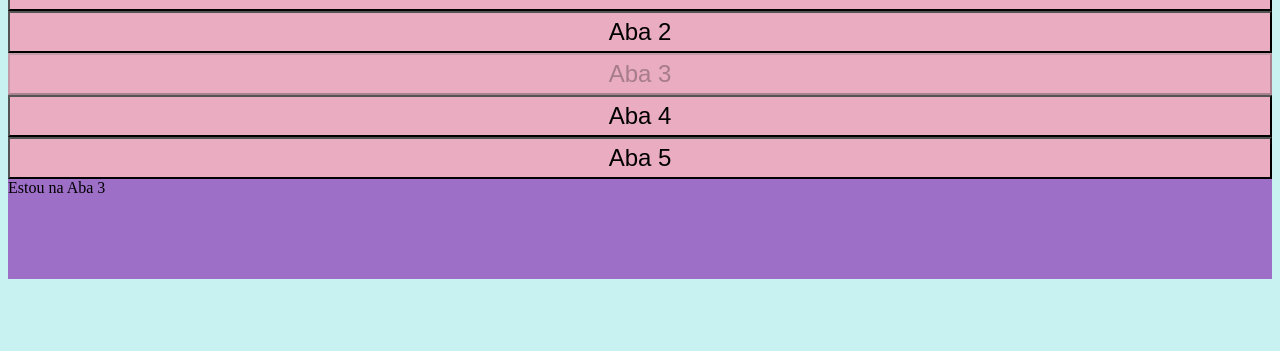
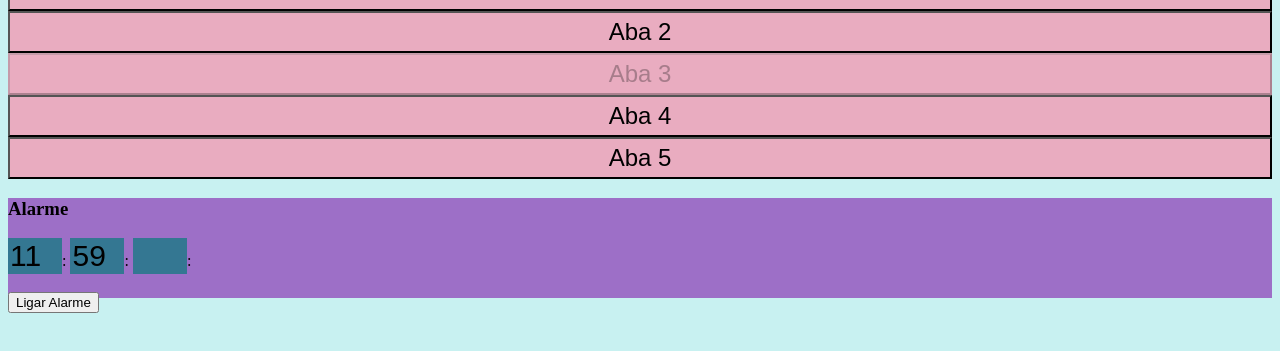
Before and after one commit to lyndossantos/g243g1t, a plain HTML site: page index.html in a window 1280 px wide. Both pictures are taken after a click on the button "Aba 3". Shown: the part 139-490 px from the top of the page. Drawn offline with Linux system fonts and the light colour scheme.

Commit message:
Add files via upload

```diff
--- a/estilo/base.css
+++ b/estilo/base.css
@@ -1,4 +1,11 @@
+.desp{
+    border: none;
+    width: 50px;
+    color: black;
+    background-color: #347792;
+    font-size: 30px;
 
+}
 .conteudo{
     width: 100%;
     text-align: center;
--- a/index.html
+++ b/index.html
@@ -34,7 +34,15 @@
             <button onclick="iniciarContagem()">Contar</button><br>
             <span id="valor"></span>
         </div>
-        <div id="a3" class="aba3">Estou na Aba 3</div>
+        <div id="a3" class="aba3">
+            <h3>Alarme</h3>
+            <input type="number" id="hd" max="23" min="0" class="desp">:
+            <input type="number" id="md" max="59" min="0" class="desp">:
+            <input type="number" id="sd" max="59" min="0" class="desp">:
+            <br><br>
+            <button onclick="ligar_alarme()">Ligar Alarme</button>
+
+        </div>
         <div id="a4" class="aba4">Estou na Aba 4</div>
         <div id="a5" class="aba5">Estou na Aba 5</div>
        </div>
--- a/script/script.js
+++ b/script/script.js
@@ -17,6 +17,10 @@ function abrir(num){
      if(num == "3"){
       document.getElementById("aba3").disabled = true;
       document.getElementById("a3").style.display = "block";
+      pegar_hora();
+      document.getElementById("hd").value = hd;
+      document.getElementById("md").value = md;
+      document.getElementById("sd").value = sd;
      }
      if(num == "4"){
       document.getElementById("aba4").disabled = true;
@@ -68,3 +72,29 @@ function iniciarContagem(){
        contador();
    }, 1000);
 }
+
+let hd = 0;
+let md = 0;
+let sm = 0;
+let alarme = null;
+function pegar_hora(){
+   let d = new Date();
+   hd = d.getHours();
+   md = d.getMinutes();
+   sm = d.getSeconds();
+}
+function ativar_alarme (){
+   let d = new Date();
+   if(hd==d.getHours() && md==d.getMinutes() && sd==d.getSeconds()){
+      clearInterval(alarme);
+      alert("Alarme... Voltando para Aba3");
+      abrir(3);
+   }
+}
+function ligar_alarme (){
+   hd = document.getElementById("hd").value;
+   md = document.getElementById("md").value;
+   sd = document.getElementById("sd").value;
+   alarme = setInterval (ativar_alarme, 1000);
+
+}
```
